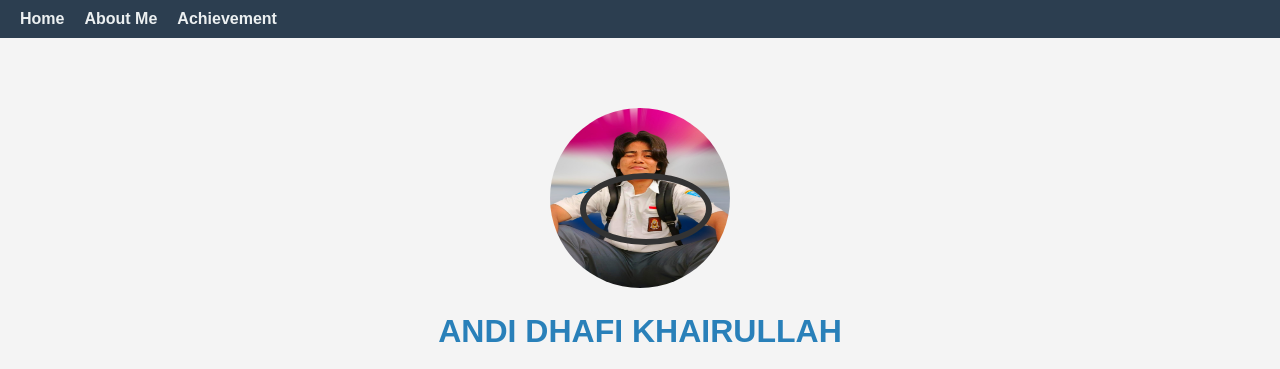
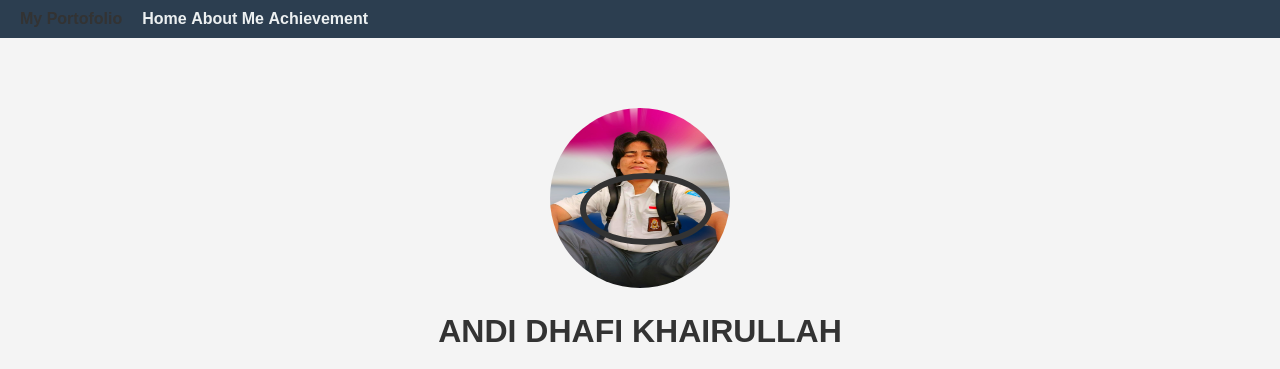
Before and after one commit to Andaf38/Boxing, a plain HTML site: page index.html in a window 1280 px wide. Shown: the top 369 px of the page. Drawn offline with Linux system fonts and the light colour scheme.

Commit message:
Update index.html

```diff
--- a/index.html
+++ b/index.html
@@ -8,9 +8,12 @@
 <body>
 
   <nav>
-    <a href="#" onclick="showSection('home')">Home</a>
-    <a href="#" onclick="showSection('about')">About Me</a>
-    <a href="#" onclick="showSection('achievement')">Achievement</a>
+    <div class="nav-left"><strong>My Portofolio</strong></div>
+    <div class="nav-right">
+      <a href="#" onclick="showSection('home')">Home</a>
+      <a href="#" onclick="showSection('about')">About Me</a>
+      <a href="#" onclick="showSection('achievement')">Achievement</a>
+    </div>
   </nav>
 
   <!-- Halaman Utama -->
@@ -20,7 +23,7 @@
         <img src="aset/1dapi.jpeg" alt="Foto Andi" class="photo">
         <div class="minion-glasses"></div>
       </div>
-      <h1 style="color: #2980b9;">ANDI DHAFI KHAIRULLAH</h1>
+      <h1>ANDI DHAFI KHAIRULLAH</h1>
       <div class="social-icons">
         <a href="https://instagram.com/im_not_k1ng" target="_blank">
           <img src="aset/ig_.png" alt="Instagram" class="icon">
@@ -56,7 +59,6 @@
         <img src="aset/acp3.jpg" alt="Sertifikat 4">
         <img src="aset/anjay.jpg" alt="Sertifikat 5">
       </div>
-
     </div>
   </div>
 
```
